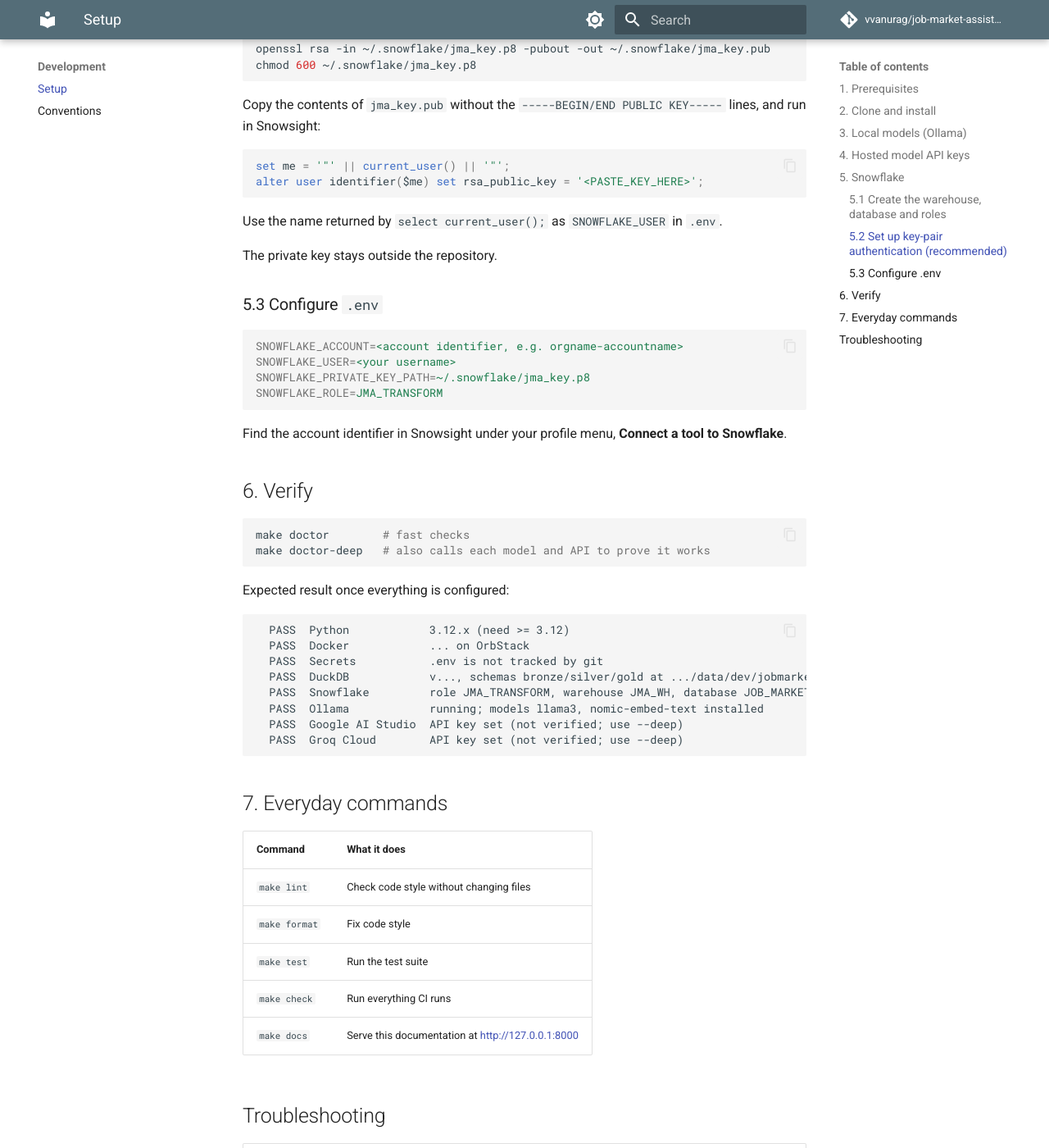
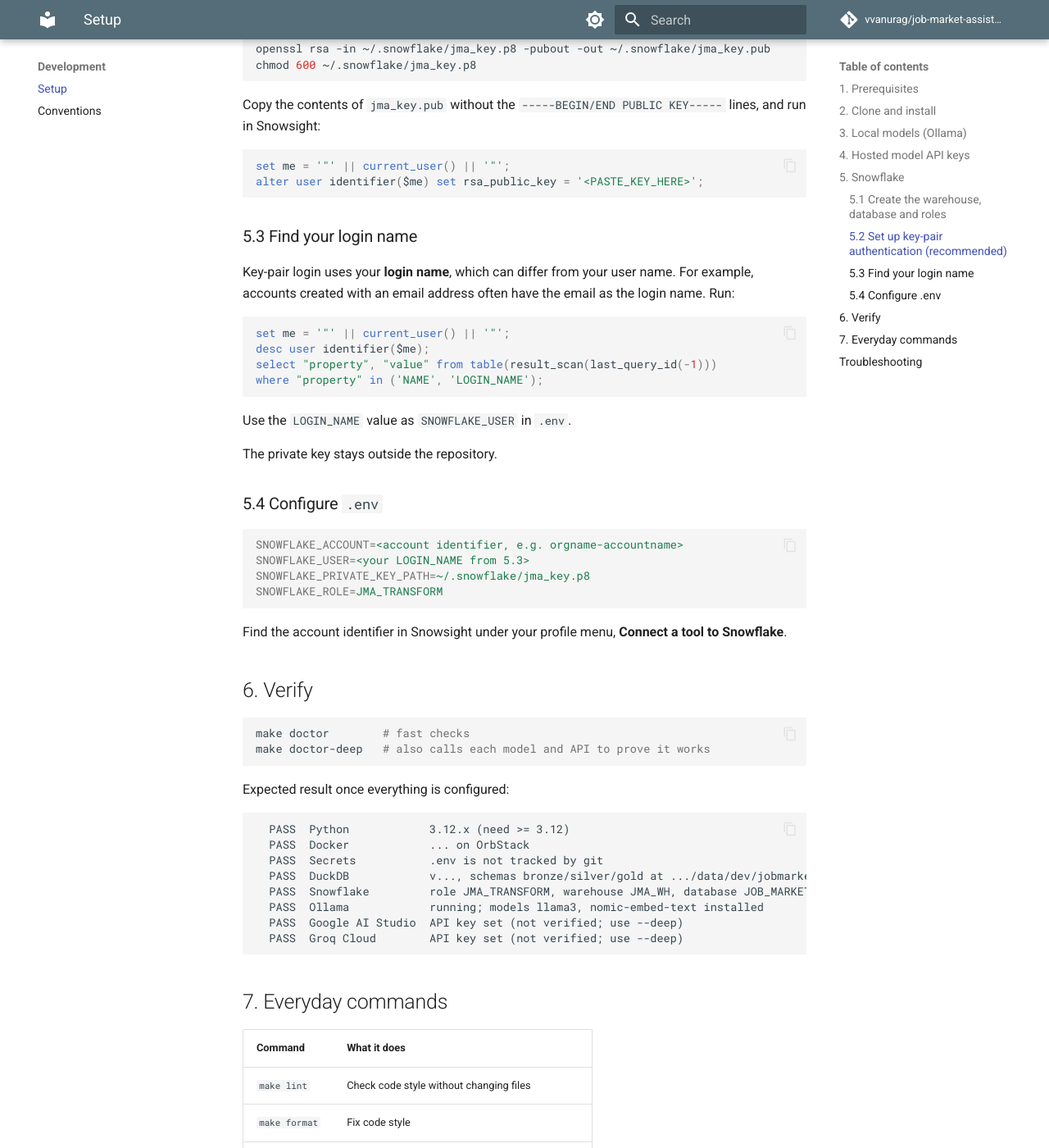
Before and after one commit to vvanurag/job-market-assistant, an MkDocs documentation site: the page built from docs/development/setup.md, in a window 1280 px wide and 1400 px high, scrolled down 2610 px. Shown: the whole window at 82% size. Built offline with MkDocs 1.6.1 and Material for MkDocs 9.7.7, drawn with Linux system fonts in a browser that asks for light colours; comment, search, counter and statistics services are not loaded; some of the changed text lies outside the part shown.

Commit message:
Document using LOGIN_NAME for Snowflake key-pair login
Co-Authored-By: Claude Opus 5.5 <noreply@anthropic.com>

````diff
--- a/docs/development/setup.md
+++ b/docs/development/setup.md
@@ -90,15 +90,26 @@ set me = '"' || current_user() || '"';
 alter user identifier($me) set rsa_public_key = '<PASTE_KEY_HERE>';
 ```
 
-Use the name returned by `select current_user();` as `SNOWFLAKE_USER` in `.env`.
+### 5.3 Find your login name
+
+Key-pair login uses your **login name**, which can differ from your user name. For example, accounts created with an email address often have the email as the login name. Run:
+
+```sql
+set me = '"' || current_user() || '"';
+desc user identifier($me);
+select "property", "value" from table(result_scan(last_query_id(-1)))
+where "property" in ('NAME', 'LOGIN_NAME');
+```
+
+Use the `LOGIN_NAME` value as `SNOWFLAKE_USER` in `.env`.
 
 The private key stays outside the repository.
 
-### 5.3 Configure `.env`
+### 5.4 Configure `.env`
 
 ```ini
 SNOWFLAKE_ACCOUNT=<account identifier, e.g. orgname-accountname>
-SNOWFLAKE_USER=<your username>
+SNOWFLAKE_USER=<your LOGIN_NAME from 5.3>
 SNOWFLAKE_PRIVATE_KEY_PATH=~/.snowflake/jma_key.p8
 SNOWFLAKE_ROLE=JMA_TRANSFORM
 ```
@@ -142,6 +153,6 @@ Expected result once everything is configured:
 | `Docker: daemon not reachable` | Start OrbStack or Docker Desktop |
 | `Ollama: not reachable` | Start the Ollama app, or run `ollama serve` |
 | `Ollama: models missing` | Run the `ollama pull` command shown in the message |
-| `Snowflake: ... JWT token is invalid` | The public key isn't set on the user, or `SNOWFLAKE_USER` doesn't match it |
+| `Snowflake: ... JWT token is invalid` | `SNOWFLAKE_USER` must be the `LOGIN_NAME` (section 5.3), not the user name. Also check `RSA_PUBLIC_KEY_FP` in `desc user` matches your key |
 | `Snowflake: missing schemas` | Re-run `infra/snowflake/01_setup.sql`, or check `SNOWFLAKE_ROLE` has usage on the database |
 | Setup script: `User '...' does not exist or not authorized` | The user name didn't match the user object. The current script uses `current_user()` to avoid this; make sure you ran the latest version with **Run All** |
````
